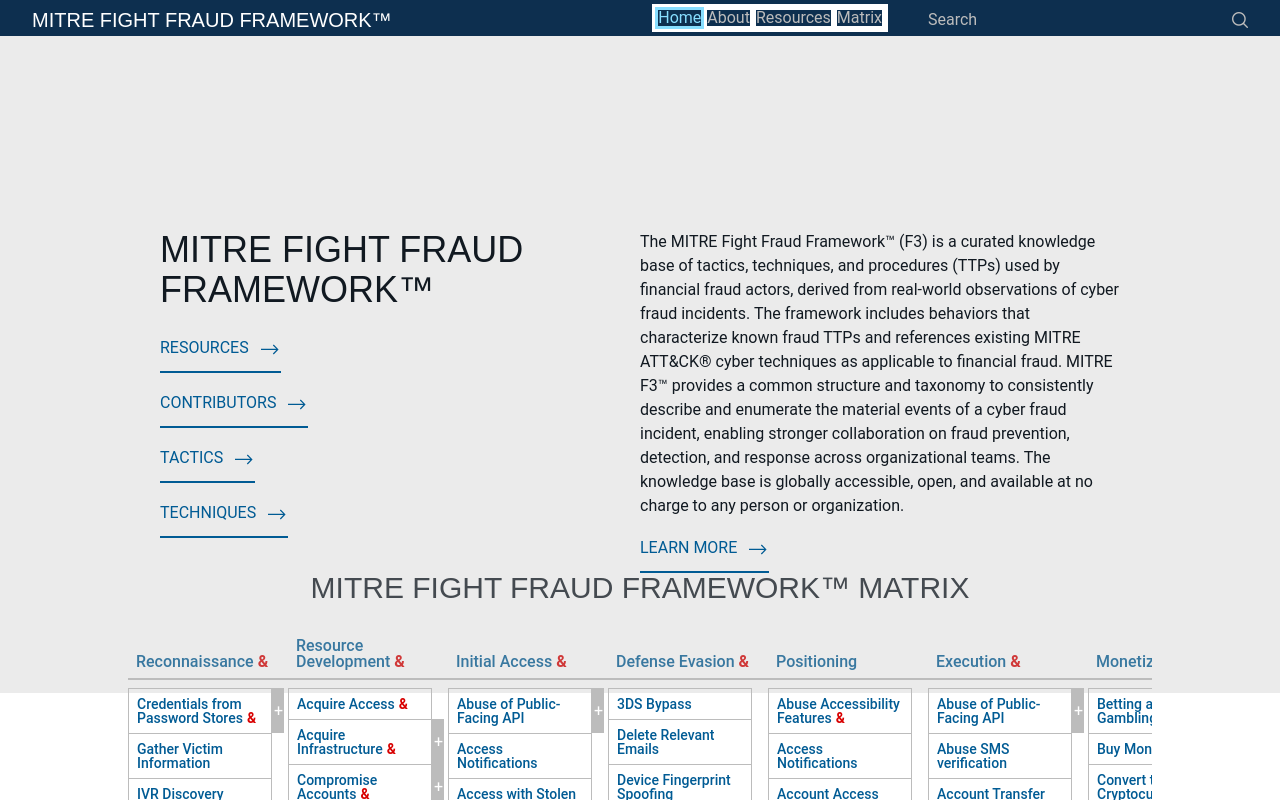
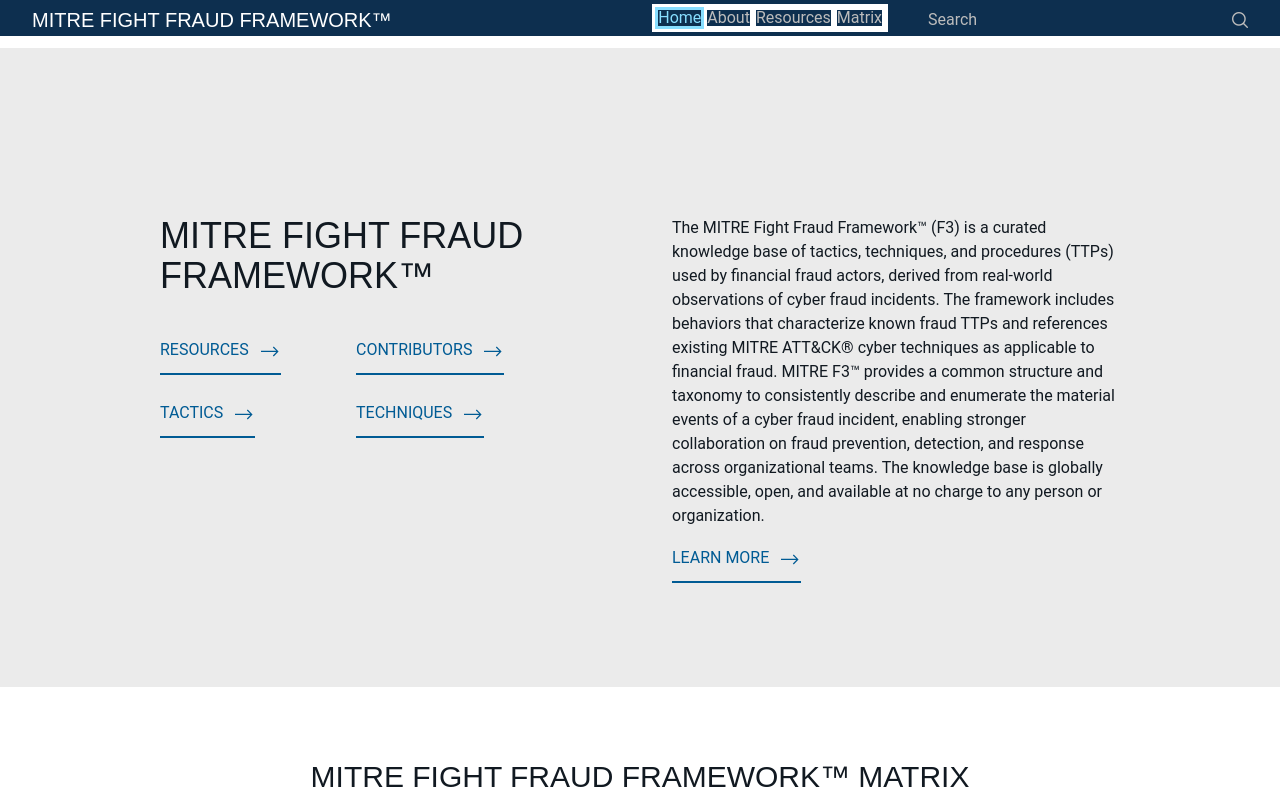
Before and after one commit to center-for-threat-informed-defense/fight-fraud-framework, a Vue app: page /technique/1 in a window 1280 px wide. Shown: the top 800 px of the page. Built offline with nearby package versions, Linux system fonts and the light colour scheme; a web font is replaced by a local one.

Commit message:
hero formatting

```diff
--- a/src/views/HomeView.vue
+++ b/src/views/HomeView.vue
@@ -1,17 +1,21 @@
 <template>
   <main>
-    <div class="hero">
-      <div class="flex container">
-        <div class="w-1/2 pr-20">
-          <h1 class="font-medium text-4xl ">MITRE Fight Fraud Framework™</h1>
-          <div class="flex flex-wrap gap-x-40">
-            <div v-for="link in featuredLinks" :key="link.label" class=" w-32">
-              <router-link :to="link.route" class="link-blue-external">{{
-                link.label }}</router-link>
+    <section class="hero full-bleed">
+      <div class="hero-inner">
+        <div class="hero-grid">
+          <div class="hero-left">
+            <h1 class="font-medium text-4xl">MITRE Fight Fraud Framework™</h1>
+
+            <div class="grid grid-cols-2 gap-x-2 gap-y-2 mt-6 w-96">
+              <div v-for="link in featuredLinks" :key="link.label" class="w-32">
+                <router-link :to="link.route" class="link-blue-external">
+                  {{ link.label }}
+                </router-link>
               </div>
             </div>
           </div>
-        <div class="w-1/2">
+
+          <div class="hero-right">
             <p>The MITRE Fight Fraud Framework™ (F3) is a curated knowledge base of tactics, techniques, and procedures
               (TTPs) used by financial fraud actors, derived from real-world observations of cyber fraud incidents. The
               framework includes behaviors that characterize known fraud TTPs and references existing <a
@@ -25,11 +29,15 @@
           </div>
         </div>
       </div>
+    </section>
+
+    <section class="matrix-container">
+      <h1 class="text-center font-medium text-3xl mb-6 mt-8">
+        MITRE Fight Fraud Framework™ Matrix
+      </h1>
+      <matrix-container />
+    </section>
   </main>
-  <div class="matrix-container">
-    <h1 class="text-center font-medium text-3xl mb-6">MITRE Fight Fraud Framework™ Matrix</h1>
-    <matrix-container />
-  </div>
 </template>
 
 <script lang="ts">
@@ -56,25 +64,38 @@
 })
 </script>
 <style scoped>
-.hero {
-  @apply py-20 m-0 bg-ctid-light-gray/30 absolute top-0 left-0 w-screen;
-  min-height: 60vh;
+.full-bleed {
+  width: 100vw;
+  margin-left: calc(50% - 50vw);
+  margin-right: calc(50% - 50vw);
 }
 
-.hero .container {
-  width: 75vw;
-  margin: auto;
-  margin-bottom: 0;
-  padding-top: 150px;
-  padding-bottom: 40px;
+/* Pull background to the top of the viewport */
+.hero {
+  @apply bg-ctid-light-gray/30;
+  margin-top: -7rem;
+  padding-top: 7rem;
+  padding-bottom: 3rem;
+}
+
+/* Now this can be "normal" spacing, not huge top padding */
+.hero-inner {
+  @apply mx-auto w-11/12 lg:w-3/4;
+  @apply py-10 sm:py-14;
+}
+
+.hero-grid {
+  @apply flex flex-col lg:flex-row;
+  @apply gap-10 lg:gap-16;
+  @apply items-start;
+}
+
+.hero-left,
+.hero-right {
+  @apply w-full lg:w-1/2;
 }
 
 .matrix-container {
-  @apply mt-[70vh] sm:mt-[60vh] md:mt-[50vh];
-  padding-top: 10px;
-}
-
-.matrix-container h1 {
-  @apply mt-40 sm:mt-20 lg:mt-10 xl:mt-0;
+  @apply pt-10;
 }
 </style>
```
Lines whose indentation alone changed are shown as unchanged.
